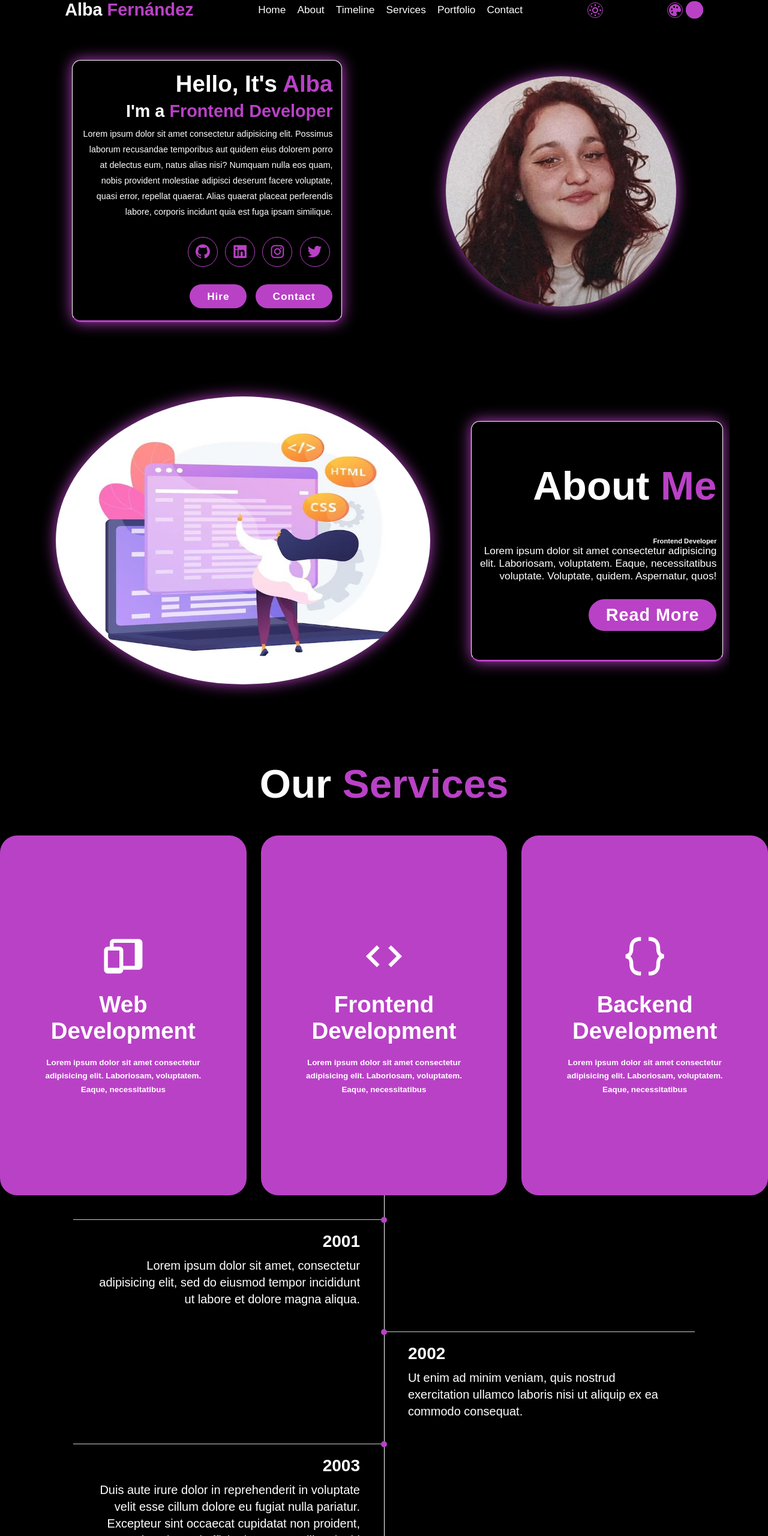
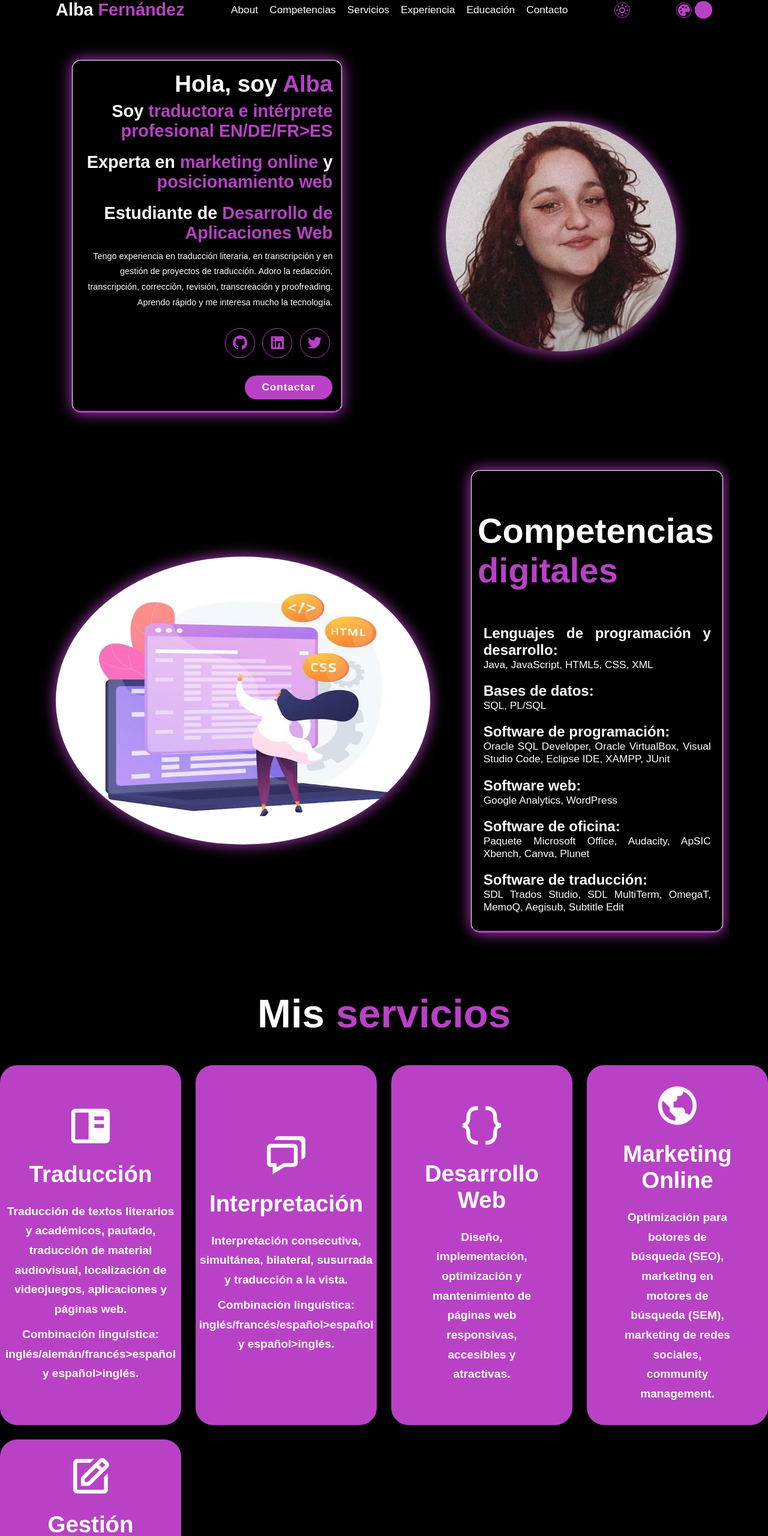
Before and after one commit to AlbaFroggy/CurriculumAlbaFernandezMontero, a plain HTML site: page index.html in a window 1280 px wide. Shown: the part 19-2580 px from the top of the page at 60% size. Drawn offline with nearby package versions, Linux system fonts and the light colour scheme.

Commit message:
Añadir datos reales

```diff
--- a/index.html
+++ b/index.html
@@ -4,7 +4,7 @@
 <head>
     <meta charset="UTF-8">
     <meta name="viewport" content="width=device-width, initial-scale=1.0">
-    <title>Document</title>
+    <title>Currículum Alba Fernández Montero</title>
     <link rel="stylesheet" href="style.css">
     <link rel="stylesheet" href="https://cdn.jsdelivr.net/npm/boxicons@latest/css/boxicons.min.css">
 
@@ -20,7 +20,7 @@
         <section class="header__main container">
             <nav class="nav">
 
-                <a href="./" class="nav__logo-link"">Alba<span> Fernández</span></a>
+                <a href="./" class="nav__logo-link">Alba<span> Fernández</span></a>
 
                 <label class=" nav__label">
                     <input type="checkbox" class="nav__checkbox">
@@ -30,26 +30,30 @@
                 <ul class="nav__list">
 
                     <li class="nav__item">
-                            <a href="#home" class="nav__link">Home</a>
+                        <a href="#home" class="nav__link">About</a>
                     </li>
 
                     <li class="nav__item">
-                            <a href="#about" class="nav__link">About</a>
+                        <a href="#about" class="nav__link">Competencias</a>
+                    </li>
+                    <li class="nav__item">
+                        <a href="#services">Servicios</a>
                     </li>
 
                     <li class="nav__item">
-                            <a href="#timeLine" class="nav__link">Timeline</a>
+                        <a href="#timeLine" class="nav__link">Experiencia</a>
+                    </li>
+                    <li class="nav__item">
+                        <a href="#education" class="nav__link">Educación</a>
                     </li>
 
-                        <li class="nav__item">
-                            <a href="#services">Services</a>
-                        </li>
-                        <li class="nav__link">
+
+                    <!-- <li class="nav__link">
                             <a href="#portfolio">Portfolio</a>
-                        </li>
+                        </li> -->
 
                     <li class="nav__item">
-                            <a href="#contact" class="nav__link nav__link--cta">Contact</a>
+                        <a href="#contact" class="nav__link nav__link--cta">Contacto</a>
                     </li>
 
                 </ul>
@@ -57,16 +61,16 @@
                 <section class="controls-theme">
                     <figure class="theme-icon">
                         <!-- SVG del ícono de la luna para el modo claro -->
-                            <svg id="moonIcon" xmlns="http://www.w3.org/2000/svg" width="24" height="24"
-                                viewBox="0 0 24 24" style="fill: #FFD700; display: none;">
+                        <svg id="moonIcon" xmlns="http://www.w3.org/2000/svg" width="24" height="24" viewBox="0 0 24 24"
+                            style="fill: #FFD700; display: none;">
                             <path
                                 d="M12 11.807A9.002 9.002 0 0 1 10.049 2a9.942 9.942 0 0 0-5.12 2.735c-3.905 3.905-3.905 10.237 0 14.142 3.906 3.906 10.237 3.905 14.143 0a9.946 9.946 0 0 0 2.735-5.119A9.003 9.003 0 0 1 12 11.807z">
                             </path>
                         </svg>
 
                         <!-- SVG del ícono del sol para el modo oscuro -->
-                            <svg id="sunIcon" xmlns="http://www.w3.org/2000/svg" width="24" height="24"
-                                viewBox="0 0 24 24" style="fill: #FFD700;">
+                        <svg id="sunIcon" xmlns="http://www.w3.org/2000/svg" width="24" height="24" viewBox="0 0 24 24"
+                            style="fill: #FFD700;">
                             <path
                                 d="M6.993 12c0 2.761 2.246 5.007 5.007 5.007s5.007-2.246 5.007-5.007S14.761 6.993 12 6.993 6.993 9.239 6.993 12zM12 8.993c1.658 0 3.007 1.349 3.007 3.007S13.658 15.007 12 15.007 8.993 13.658 8.993 12 10.342 8.993 12 8.993zM10.998 19h2v3h-2zm0-17h2v3h-2zm-9 9h3v2h-3zm17 0h3v2h-3zM4.219 18.363l2.12-2.122 1.415 1.414-2.12 2.122zM16.24 6.344l2.122-2.122 1.414 1.414-2.122 2.122zM6.342 7.759 4.22 5.637l1.415-1.414 2.12 2.122zm13.434 10.605-1.414 1.414-2.122-2.122 1.414-1.414z">
                             </path>
@@ -105,37 +109,37 @@
         <section class="home container" id="home">
 
             <article class="home-content">
-                <h1>Hello, It's <span>Alba</span></h1>
-                <h3>I'm a <span>Frontend Developer</span></h3>
+                <h1>Hola, soy <span>Alba</span></h1>
+                <h3>Soy <span>traductora e intérprete profesional EN/DE/FR>ES</span></h3>
+                <h3>Experta en <span>marketing online</span> y <span>posicionamiento web </span></h3>
+                <h3>Estudiante de <span>Desarrollo de Aplicaciones Web</span></h3>
 
-                <p>Lorem ipsum dolor sit amet consectetur adipisicing elit. Possimus laborum recusandae temporibus aut
-                    quidem eius dolorem porro at delectus eum, natus alias nisi? Numquam nulla eos quam, nobis provident
-                    molestiae adipisci deserunt facere voluptate, quasi error, repellat quaerat. Alias quaerat placeat
-                    perferendis labore, corporis incidunt quia est fuga ipsam similique.</p>
+                <p>Tengo experiencia en traducción literaria, en transcripción y en gestión de proyectos de traducción.
+                    Adoro la redacción, transcripción, corrección, revisión, transcreación y proofreading. Aprendo
+                    rápido y me interesa mucho la tecnología.</p>
 
                 <section class="social-icons">
 
-                    <a href="#">
+                    <a href="https://github.com/AlbaFroggy" target="_blank">
                         <i class='bx bxl-github'></i>
                     </a>
 
-                    <a href="#">
+                    <a href="https://www.linkedin.com/in/alba-fernandez-montero-7b35491b7" target="_blank">
                         <i class='bx bxl-linkedin-square'></i>
                     </a>
 
-                    <a href="#">
+                    <!-- <a href="https://www.instagram.com/albafroggy/" target="_blank">
                         <i class='bx bxl-instagram'></i>
-                    </a>
+                    </a> -->
 
-                    <a href="#">
+                    <a href="https://x.com/albafermontero" target="_blank">
                         <i class='bx bxl-twitter'></i>
                     </a>
 
                 </section>
 
                 <div class="btn-group">
-                    <a href="#" class="btn">Hire</a>
-                    <a href="#contact" class="btn">Contact</a>
+                    <a href="#contact" class="btn">Contactar</a>
                 </div>
 
             </article>
@@ -162,13 +166,46 @@
 
 
             <article class="about-content">
-                <h2 class="heading">About <span>Me</span></h2>
-                <h3>Frontend Developer</h3>
-                <p>Lorem ipsum dolor sit amet consectetur adipisicing elit. Laboriosam, voluptatem. Eaque,
-                    necessitatibus
-                    voluptate. Voluptate, quidem. Aspernatur, quos!</p>
+                <h2 class="heading">Competencias <span>digitales</span></h2>
+                <ul>
+                    <li>
+                        <strong>Lenguajes de programación y desarrollo:</strong>
 
-                <a href="#" class="btn">Read More</a>
+                        <p>Java, JavaScript, HTML5, CSS, XML</p>
+
+                    </li>
+                    <li>
+                        <strong>Bases de datos:</strong>
+
+                        <p>SQL, PL/SQL</p>
+
+                    </li>
+                    <li>
+                        <strong>Software de programación:</strong>
+
+                        <p>Oracle SQL Developer, Oracle VirtualBox, Visual Studio Code, Eclipse IDE, XAMPP, JUnit</p>
+
+                    </li>
+                    <li>
+                        <strong>Software web:</strong>
+
+                        <p>Google Analytics, WordPress</p>
+
+                    </li>
+                    <li>
+                        <strong>Software de oficina:</strong>
+
+                        <p>Paquete Microsoft Office, Audacity, ApSIC Xbench, Canva, Plunet</p>
+
+                    </li>
+                    <li>
+                        <strong>Software de traducción:</strong>
+
+                        <p>SDL Trados Studio, SDL MultiTerm, OmegaT, MemoQ, Aegisub, Subtitle Edit </p>
+
+                    </li>
+                </ul>
+
             </article>
 
         </section>
@@ -181,34 +218,50 @@
 
         <section class="services" id="services">
 
-            <h2 class="heading">Our <span>Services</span></h2>
+            <h2 class="heading">Mis <span>servicios</span></h2>
 
             <div class="services-container">
 
                 <div class="service-box">
                     <div class="service-info">
-                        <i class='bx bxs-devices'></i>
-                        <h4>Web Development</h4>
-                        <p>Lorem ipsum dolor sit amet consectetur adipisicing elit. Laboriosam, voluptatem. Eaque,
-                            necessitatibus</p>
+                        <i class='bx bxs-book-content'></i>
+                        <h4>Traducción</h4>
+                        <p>Traducción de textos literarios y académicos, pautado, traducción de material audiovisual,
+                            localización de videojuegos, aplicaciones y páginas web.</p>
+                        <p>Combinación linguística: inglés/alemán/francés>español y español>inglés.</p>
                     </div>
                 </div>
 
                 <div class="service-box">
                     <div class="service-info">
-                        <i class='bx bx-code'></i>
-                        <h4>Frontend Development</h4>
-                        <p>Lorem ipsum dolor sit amet consectetur adipisicing elit. Laboriosam, voluptatem. Eaque,
-                            necessitatibus</p>
+                        <i class='bx bx-chat'></i>
+                        <h4>Interpretación</h4>
+                        <p>Interpretación consecutiva, simultánea, bilateral, susurrada y traducción a la vista.</p>
+                        <p>Combinación linguística: inglés/francés/español>español y español>inglés.</p>
                     </div>
                 </div>
-
                 <div class="service-box">
                     <div class="service-info">
                         <i class='bx bx-code-curly'></i>
-                        <h4>Backend Development</h4>
-                        <p>Lorem ipsum dolor sit amet consectetur adipisicing elit. Laboriosam, voluptatem. Eaque,
-                            necessitatibus</p>
+                        <h4>Desarrollo Web</h4>
+                        <p>Diseño, implementación, optimización y mantenimiento de páginas web responsivas, accesibles y
+                            atractivas. </p>
+                    </div>
+                </div>
+                <div class="service-box">
+                    <div class="service-info">
+                        <i class='bx bx-world'></i>
+                        <h4>Marketing Online</h4>
+                        <p>Optimización para botores de búsqueda (SEO), marketing en motores de búsqueda (SEM),
+                            marketing de redes sociales, community management.</p>
+                    </div>
+                </div>
+                <div class="service-box">
+                    <div class="service-info">
+                        <i class='bx bx-edit'></i>
+                        <h4>Gestión de Proyectos</h4>
+                        <p>Gestión de proyectos de traducción, gestión de solicitudes y pedidos, gestión de calidad,
+                            gestión de controles y errores, gestión de bases de datos.</p>
                     </div>
                 </div>
 
@@ -219,56 +272,71 @@
         <!-- section services ends here -->
 
         <!-- section education and experience starts here -->
+        <h2 class="heading"><span>Experiencia</span></h2>
         <section class="timeline container" id="timeLine">
+
             <div class="container">
 
                 <ul class="timeline">
                     <li>
-                        <h3>2001</h3>
-                        <p>Lorem ipsum dolor sit amet, consectetur adipisicing elit, sed do eiusmod tempor incididunt ut
-                            labore et dolore magna aliqua.</p>
+                        <h3>2024</h3>
+                        <h3>Teleoperadora en Aventel</h3>
+                        <p>Departamento de Fidelización de Línea Directa Aseguradora.</p>
                     </li>
                     <li>
-                        <h3>2002</h3>
-                        <p>Ut enim ad minim veniam, quis nostrud exercitation ullamco laboris nisi ut aliquip ex ea
-                            commodo
-                            consequat. </p>
+                        <h3>2022-2024</h3>
+                        <h3>Traductora y transcriptora voluntaria en TED Translators</h3>
+                        <p>Voluntariado de subtitulación para TED Translators: pautado, transcripción, traducción y
+                            subtitulación..</p>
                     </li>
                     <li>
-                        <h3>2003</h3>
-                        <p>Duis aute irure dolor in reprehenderit in voluptate velit esse cillum dolore eu fugiat nulla
-                            pariatur. Excepteur sint occaecat cupidatat non proident, sunt in culpa qui officia deserunt
-                            mollit anim id est laborum.</p>
+                        <h3>2022</h3>
+                        <h3>Gestora de proyectos en Linguaserve</h3>
+                        <p>Gestión de solicitudes y pedidos de Inditex, gestión de sus proyectos, gestión de calidad,
+                            gestión de controles y errores, gestión de bases de datos terminológicas.</p>
                     </li>
                     <li>
-                        <h3>2004</h3>
-                        <p>Lorem ipsum dolor sit amet, consectetur adipisicing elit, sed do eiusmod tempor incididunt ut
-                            labore et dolore magna aliqua.</p>
+                        <h3>2020</h3>
+                        <h3>Traductora literaria en Asociación Veritas para el Estudio de la Historia, el Derecho y las
+                            Instituciones</h3>
+                        <p>Traducción de textos literarios de género académico (campo de la historia y el derecho),
+                            fantástico y de misterio. Combinación lingüística: castellano>inglés e inglés>castellano.
+                        </p>
                     </li>
-                    <li>
-                        <h3>2005</h3>
-                        <p>Ut enim ad minim veniam, quis nostrud exercitation ullamco laboris nisi ut aliquip ex ea
-                            commodo
-                            consequat. </p>
-                    </li>
-                    <li>
-                        <h3>2006</h3>
-                        <p>Duis aute irure dolor in reprehenderit in voluptate velit esse cillum dolore eu fugiat nulla
-                            pariatur. Excepteur sint occaecat cupidatat non proident, sunt in culpa qui officia deserunt
-                            mollit anim id est laborum.</p>
-                    </li>
-                    <li>
-                        <h3>2007</h3>
-                        <p>Lorem ipsum dolor sit amet, consectetur adipisicing elit, sed do eiusmod tempor incididunt ut
-                            labore et dolore magna aliqua.</p>
-                    </li>
-
                 </ul>
             </div>
 
         </section>
-        <section class="contact" id="form">
-            <h2 class="heading">Contact <span>Me</span></h2>
+
+        <h2 class="heading"><span>Educación</span></h2>
+        <section class="timeline container" id="education">
+            <div class="container">
+                <ul class="timeline">
+                    <li>
+                        <h3>2023-2025</h3>
+                        <h3>Ciclo Formativo de Grado Superior en Desarrollo de Aplicaciones Web</h3>
+                        <p2>IES Azarquiel</p2>
+                    </li>
+                    <li>
+                        <h3>2023-2024</h3>
+                        <h3>Máster en Marketing Online y Posicionamiento Web, Experto en Comunicación en Internet</h3>
+                        <p2>ESNECA Business School</p2>
+                    </li>
+                    <li>
+                        <h3>2021-2021</h3>
+                        <h3>Máster interuniversitario en Traducción Audiovisual y Localización</h3>
+                        <p2>Universidad Complutense de Madrid y Universidad Autónoma de Madrid</p2>
+                    </li>
+                    <li>
+                        <h3>2017-2021</h3>
+                        <h3>Grado Universitario en Traducción e Interpretación</h3>
+                        <p2>Universidad Rey Juan Carlos</p2>
+                    </li>
+            </div>
+
+        </section>
+        <section class="contact" id="contact">
+            <h2 class="heading">Contacta <span>conmigo</span></h2>
 
             <form action="#">
                 <div class="input-group">
@@ -297,19 +365,19 @@
     <footer class="footer">
         <section class="social-icons">
 
-            <a href="#">
+            <a href="https://github.com/AlbaFroggy" target="_blank">
                 <i class='bx bxl-github'></i>
             </a>
 
-            <a href="#">
+            <a href="https://www.linkedin.com/in/alba-fernandez-montero-7b35491b7" target="_blank">
                 <i class='bx bxl-linkedin-square'></i>
             </a>
 
-            <a href="#">
+            <!-- <a href="https://www.instagram.com/albafroggy/" target="_blank">
                 <i class='bx bxl-instagram'></i>
-            </a>
+            </a> -->
 
-            <a href="#">
+            <a href="https://x.com/albafermontero" target="_blank">
                 <i class='bx bxl-twitter'></i>
             </a>
 
--- a/style.css
+++ b/style.css
@@ -24,6 +24,7 @@ html {
     /* --text-color-black: #000; */
     --main-color: #b941c6;
     --second-main-color: #d39ad9;
+    --third-main-color: #5d63bd;
     --padding-container: 5rem 0;
 
     svg path {
@@ -378,7 +379,6 @@ ul.nav__list {
     display: flex;
     flex-direction: column;
     align-items: flex-end;
-    text-align: right;
     border: var(--text-color-white) solid 1px;
     border-radius: 1.5rem;
     width: min(95%, 450px);
@@ -406,12 +406,18 @@ ul.nav__list {
 }
 
 .about-content h2 {
-    font-size: 7rem;
+    font-size: 6rem;
     text-align: left;
 }
 
+.about-content li{
+    font-size: 2.5rem;
+    text-align: justify;
+    padding:1rem;
+}
 .about-content p {
     font-size: 1.8rem;
+    text-align: justify;
 
 }
 
@@ -452,6 +458,7 @@ ul.nav__list {
     position: relative;
 }
 
+
 /* the timeline's center vertical line */
 .timeline::before {
     content: "";
@@ -463,7 +470,7 @@ ul.nav__list {
     background-color: var(--text-color-white);
 }
 
-.timeline li {
+.timeline li{
     border-top: 1px solid #ccc;
     position: relative;
     width: 50%;
@@ -472,13 +479,10 @@ ul.nav__list {
     padding: 20px 40px;
     text-align: right;
     transition: opacity 0.8s ease-out, transform 0.8s ease-out;
-    /* Más lento y suave */
     opacity: 0;
     transform: translateX(-20%) scale(0.9);
-    /* Cambio en la posición y escala inicial */
 }
 
-/* the rounded mark on each timeline item */
 .timeline li::before {
     content: "";
     width: 10px;
@@ -492,17 +496,18 @@ ul.nav__list {
     transform: translate(50%, -50%);
 }
 
-.timeline h3 {
+
+.timeline h3{
     font-size: 28px;
     margin-bottom: 10px;
 }
 
-.timeline p {
+.timeline p{
     font-size: 20px;
     line-height: 28px;
 }
 
-.timeline li:nth-child(2n) {
+.timeline li:nth-child(2n){
     align-self: flex-end;
     text-align: left;
     transform: translateX(20%) scale(0.9);
@@ -588,7 +593,8 @@ ul.nav__list {
 }
 
 .service-info p {
-    font-size: 1.4rem;
+    font-size: 2rem;
+    padding:0.5rem;
     font-weight: 600;
     line-height: 1.7;
 }
```
Lines whose indentation alone changed are shown as unchanged.
